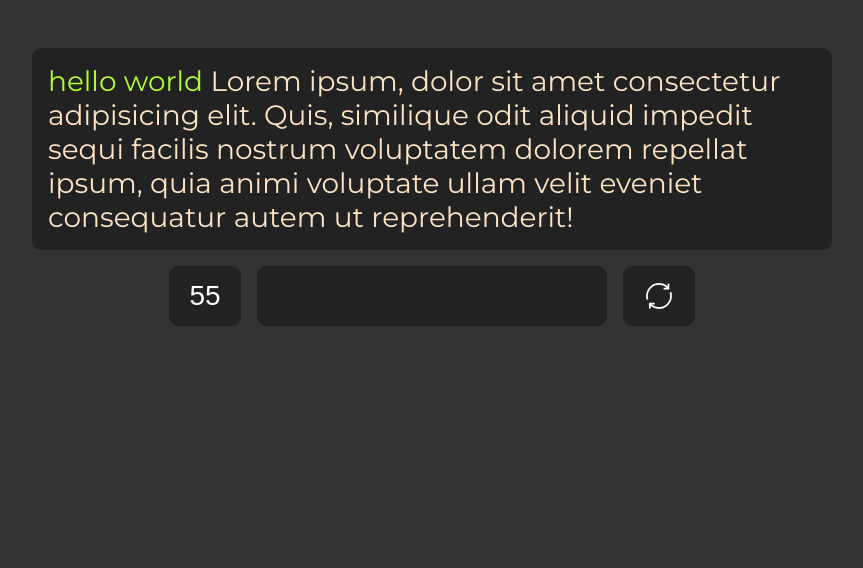
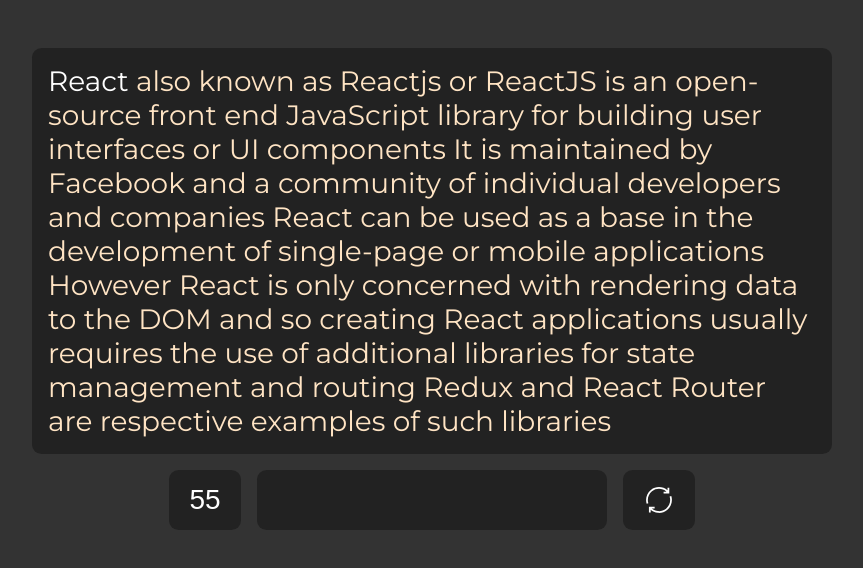
Before and after one commit to kolaczyn/typing-test, a React (Create React App) app: page / in a window 1280 px wide. Shown: the top 568 px of the page, without its empty margins (208-1071 px from the left). Built offline with nearby package versions, Linux system fonts and the light colour scheme.

Commit message:
Updates text as you write words

```diff
--- a/src/App.jsx
+++ b/src/App.jsx
@@ -8,8 +8,9 @@
 class App extends Component {
   state = {
     hideTime: false,
-    completedWords: ["hello", "world"],
-    uncompletedWords: sampleText.split(" "),
+    completedWords: [],
+    uncompletedWords: sampleText.split(" ").slice(1),
+    currentWord: sampleText.split(" ")[0],
   };
   // constructor() {
   //   super();
@@ -25,6 +26,14 @@
   };
 
   onInputChange = (str) => {
+    console.log(this.state.currentWord);
+    if (this.state.currentWord === str) {
+      this.setState((prevState) => ({
+        completedWords: [...prevState.completedWords, str],
+        uncompletedWords: prevState.uncompletedWords.slice(1),
+        currentWord: prevState.uncompletedWords[0],
+      }));
+    }
     // this.setState((prevState) => ({
     //   writtenWords: [...prevState.writtenWords, str],
     // }));
@@ -37,6 +46,7 @@
           <Text
             completedWords={this.state.completedWords}
             uncompletedWords={this.state.uncompletedWords}
+            currentWord={this.state.currentWord}
           />
         </div>
         <div className="content__lower">
--- a/src/Input.jsx
+++ b/src/Input.jsx
@@ -13,7 +13,7 @@
     const str = event.target.value;
     // we clear the input filed on space press
     if (str.slice(str.length - 1) === " ") {
-      this.props.onInputChange(str);
+      this.props.onInputChange(str.slice(0, -1));
       this.setState({ text: "" });
     } else this.setState({ text: str });
   };
--- a/src/TextField.jsx
+++ b/src/TextField.jsx
@@ -11,6 +11,9 @@
         <section className="section--completed">
           {this.props.completedWords.join(" ")}{" "}
         </section>
+        <section className="section--current">
+          {this.props.currentWord}{" "}
+        </section>
         <section className="section--uncompleted">
           {this.props.uncompletedWords.join(" ")}
         </section>
--- a/src/sampleText.js
+++ b/src/sampleText.js
@@ -1,4 +1,4 @@
 const sampleText =
-  "Lorem ipsum, dolor sit amet consectetur adipisicing elit. Quis, similique odit aliquid impedit sequi facilis nostrum voluptatem dolorem repellat ipsum, quia animi voluptate ullam velit eveniet consequatur autem ut reprehenderit!";
+  "React also known as Reactjs or ReactJS is an open-source front end JavaScript library for building user interfaces or UI components It is maintained by Facebook and a community of individual developers and companies React can be used as a base in the development of single-page or mobile applications However React is only concerned with rendering data to the DOM and so creating React applications usually requires the use of additional libraries for state management and routing Redux and React Router are respective examples of such libraries";
 
 export default sampleText;
--- a/src/style.css
+++ b/src/style.css
@@ -42,6 +42,8 @@
   padding: 0.8rem;
   margin-left: 1rem;
   margin-right: 1rem;
+  /* make the input box scale down, if there's not enough room */
+  /* flex-shrink: 10; */
 }
 
 .element {
```
